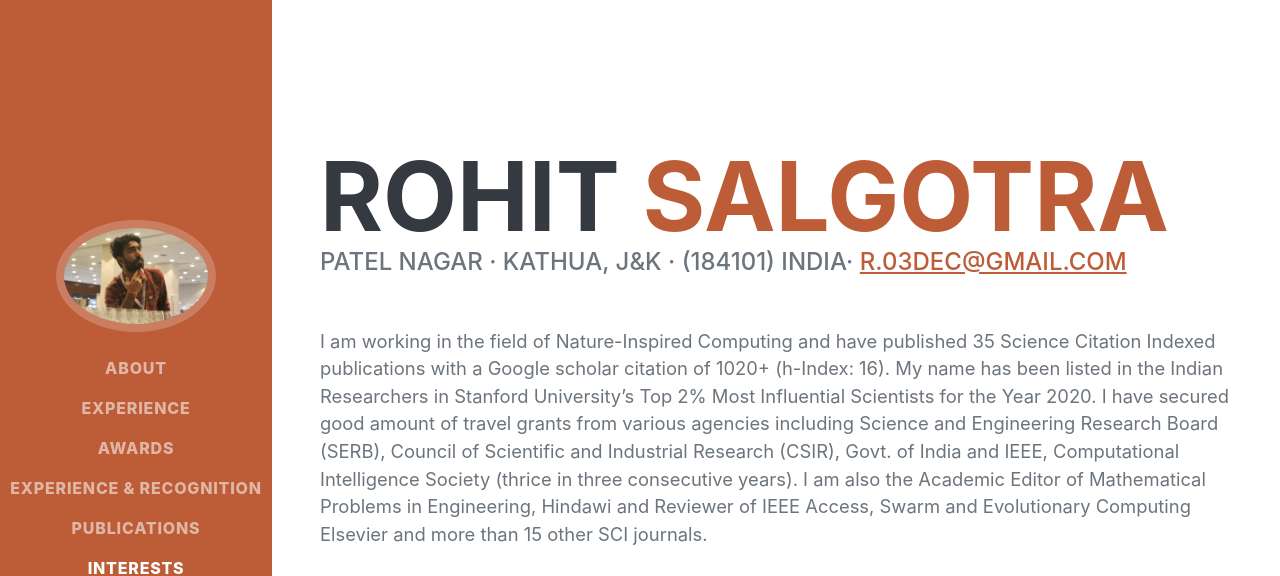
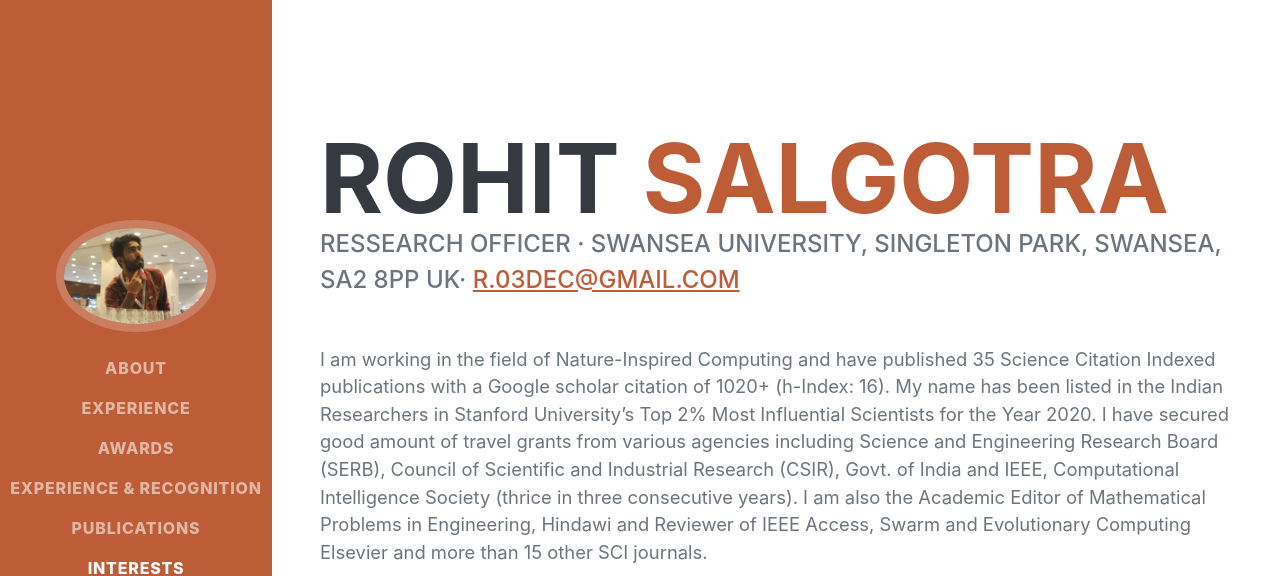
Before and after one commit to rohitsalgotra/rohitsalgotra.github.io, a plain HTML site: page index.html in a window 1280 px wide. Shown: the top 576 px of the page. Drawn offline with nearby package versions, Linux system fonts and the light colour scheme; a web font is replaced by a local one.

Commit message:
Update index.html

```diff
--- a/index.html
+++ b/index.html
@@ -45,7 +45,7 @@
                         <span class="text-primary">Salgotra</span>
                     </h1>
                     <div class="subheading mb-5">
-                        Patel Nagar · Kathua, J&K · (184101) India·
+                        Ressearch Officer · Swansea University, Singleton Park, SWANSEA, SA2 8PP UK·
                         <a href="mailto:name@email.com">r.03dec@gmail.com</a>
                     </div>
                     <p class="lead mb-5">I am working in the field of Nature-Inspired Computing and have published 35 Science Citation Indexed publications with a Google scholar citation of 1020+ (h-Index: 16). My name has been listed in the Indian Researchers in Stanford University’s Top 2% Most Influential Scientists for the Year 2020. I have secured good amount of travel grants from various agencies including Science and Engineering Research Board (SERB), Council of Scientific and Industrial Research (CSIR), Govt. of India and IEEE, Computational Intelligence Society (thrice in three consecutive years). I am also the Academic Editor of Mathematical Problems in Engineering, Hindawi and Reviewer of IEEE Access, Swarm and Evolutionary Computing Elsevier and more than 15 other SCI journals.</p>
```
